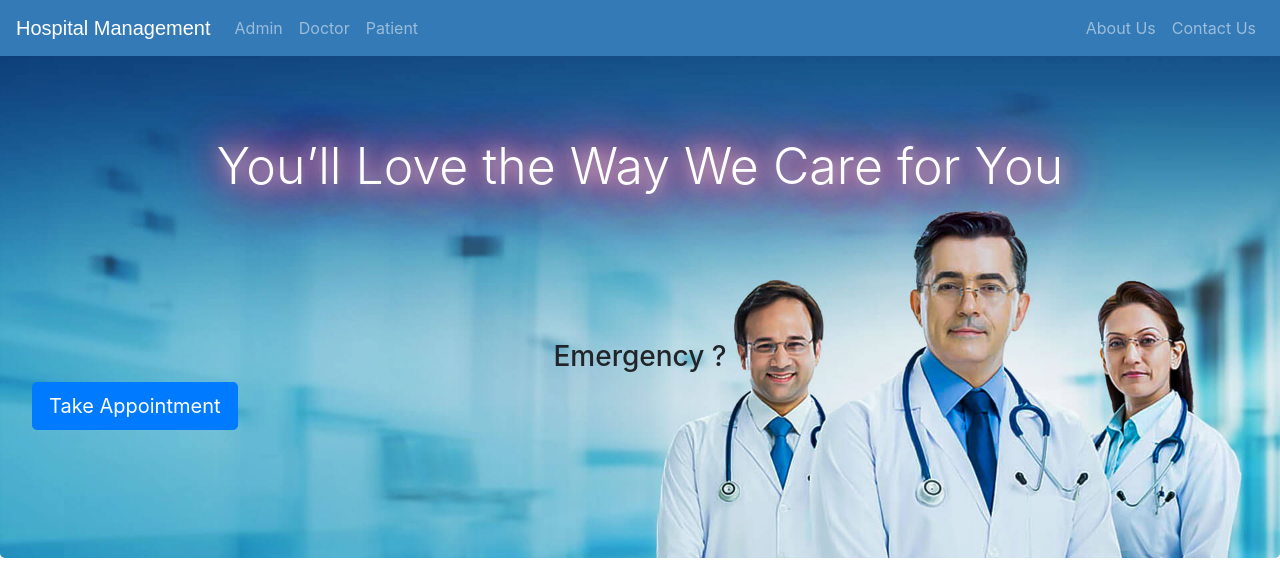
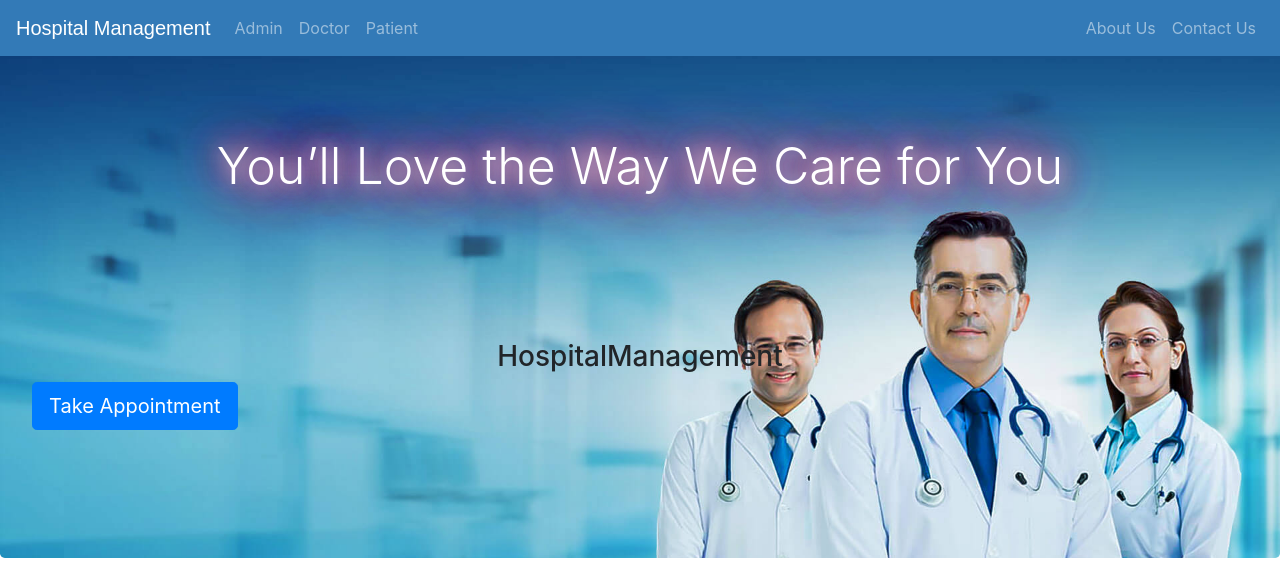
Before and after one commit to HashvantVijay/HospitalManagement, a Django app: page / in a window 1280 px wide. Shown: the top 571 px of the page. Run offline with Django 3.2, Linux system fonts and the light colour scheme; some libraries are stand-ins or nearby versions.

Commit message:
Change index

```diff
--- a/templates/hospital/index.html
+++ b/templates/hospital/index.html
@@ -59,7 +59,7 @@ facebook : fb.com/sumit.luv
   <h5 class="display-3 glow">You’ll Love the Way We Care for You</h5>
   <br><br><br><br><br>
   <p>
-  <h3>Emergency ?</h3>
+  <h3>HospitalManagement</h3>
 
   <p class="lead">
     <a class="btn btn-primary btn-lg" href="/patientclick" role="button">Take Appointment</a>
```
